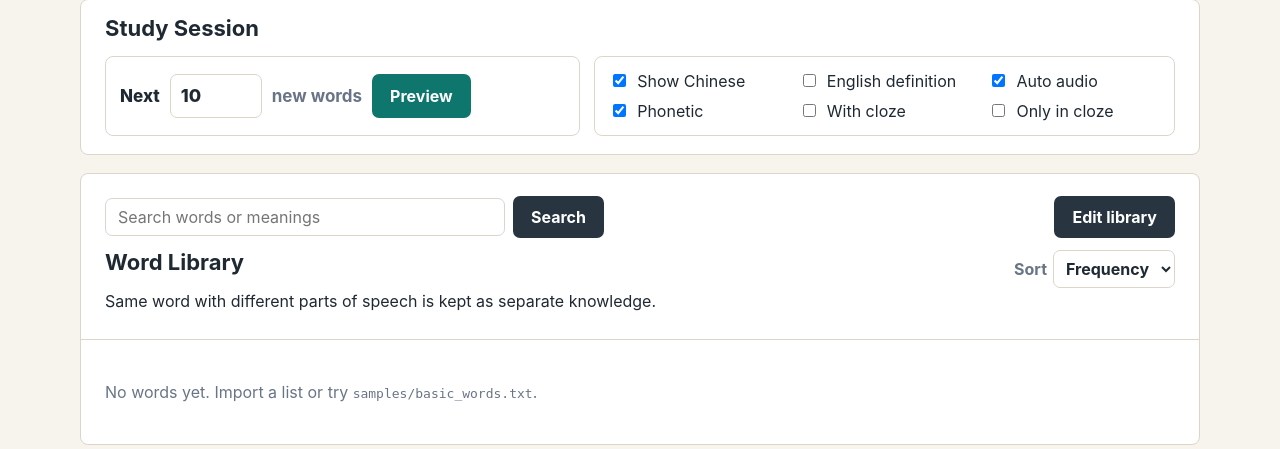
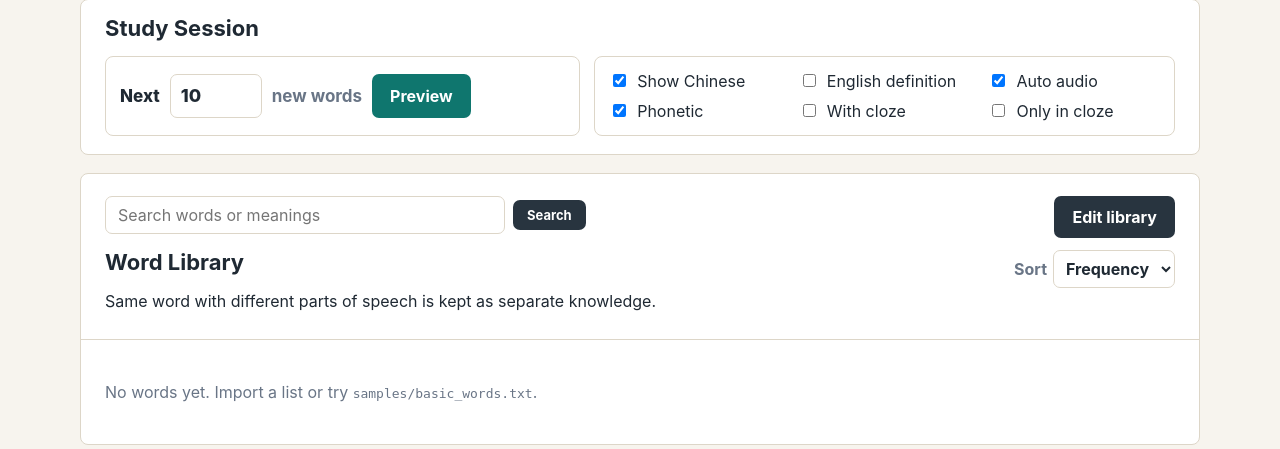
Before and after one commit to Williamoel/typeng, a Flask app: page / in a window 1280 px wide. Shown: the part 506-955 px from the top of the page. Run offline with Flask 3, Linux system fonts and the light colour scheme; data comes from the database, SQL or seed files in the repository; data that the repository does not hold is empty.

Commit message:
Make Search and Clear buttons in the word-library search bar the same size
The Search <button> inherited default form-control sizing while the Clear
<a class="secondary-button tiny-link"> had its own compact size, making
them sit at different heights. Add a CSS rule for buttons and
.secondary-button elements inside .edit-search-primary and
.view-search-primary so both are 30px tall with matching font/padding.

Co-Authored-By: Claude Opus 4.8 (1M context) <noreply@anthropic.com>

```diff
--- a/static/styles.css
+++ b/static/styles.css
@@ -924,6 +924,13 @@ h2 {
   flex-wrap: wrap;
 }
 
+.edit-search-primary button,
+.edit-search-primary .secondary-button {
+  min-height: 30px;
+  padding: 0 14px;
+  font-size: 13px;
+}
+
 .view-search-primary {
   grid-area: search;
   display: flex;
@@ -931,6 +938,13 @@ h2 {
   justify-content: flex-start;
   gap: 8px;
   flex-wrap: wrap;
+}
+
+.view-search-primary button,
+.view-search-primary .secondary-button {
+  min-height: 30px;
+  padding: 0 14px;
+  font-size: 13px;
 }
 
 .edit-search-primary input[type="search"] {
```
